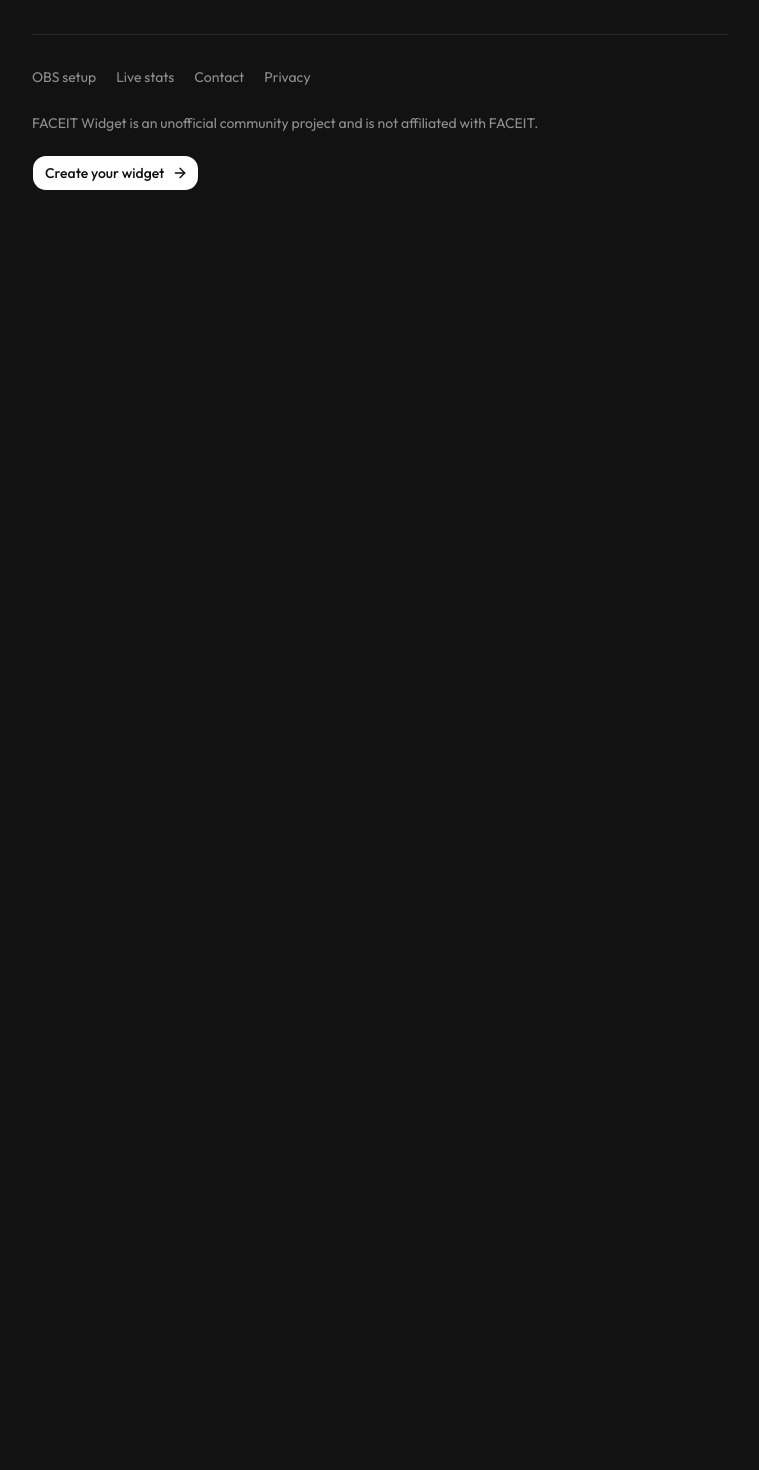
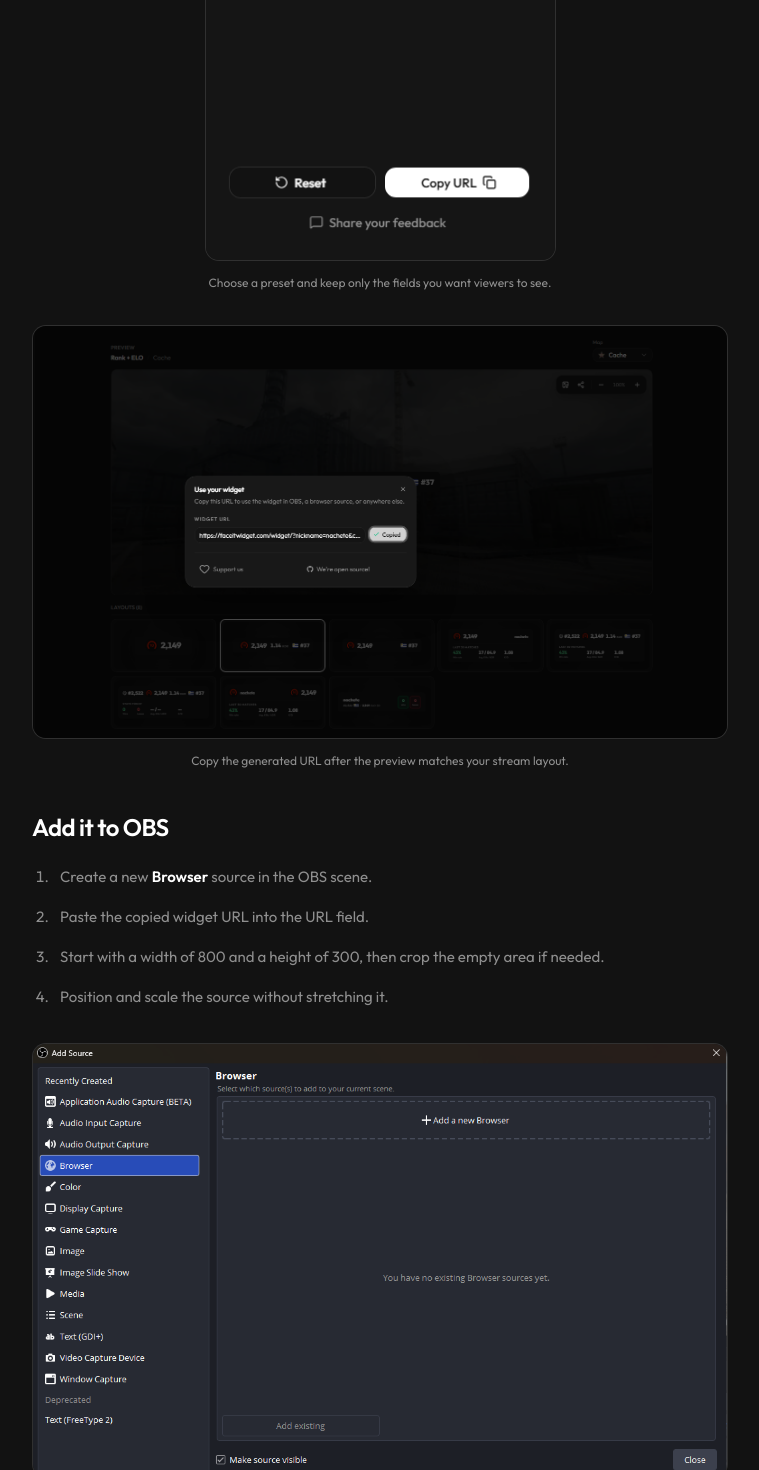
Before and after one commit to nachodeluca/faceitwidget, a Next.js app: page /faceit-widget-obs in a window 1280 px wide. Shown: the part 1330-2800 px from the top of the page, without its empty margins (260-1019 px from the left). Before the commit the page ends 1585 px from the top, so only its background shows below. Built offline with nearby package versions, Linux system fonts and the light colour scheme; no server answers.

Commit message:
docs: embed screenshots in setup guides

```diff
--- a/app/faceit-widget-obs/page.tsx
+++ b/app/faceit-widget-obs/page.tsx
@@ -1,6 +1,7 @@
 import type { Metadata } from "next"
 import Link from "next/link"
 
+import { GuideImage, GUIDE_IMAGES } from "@/components/guides/guide-image"
 import { GuidePage } from "@/components/guides/guide-page"
 import { createLandingMetadata, SITE_PATHS } from "@/lib/site-metadata"
 
@@ -25,6 +26,17 @@ export default function FaceitWidgetObsGuide() {
         <li>Select <strong>No background</strong> if the game should remain visible behind the overlay.</li>
         <li>Use <strong>Copy URL</strong> when the preview is ready.</li>
       </ol>
+      <GuideImage
+        image={GUIDE_IMAGES.builderSettings}
+        alt="FACEIT Widget builder settings with the Rank and ELO preset selected"
+        caption="Choose a preset and keep only the fields you want viewers to see."
+        compact
+      />
+      <GuideImage
+        image={GUIDE_IMAGES.copyUrl}
+        alt="Use your widget dialog showing the generated Browser source URL"
+        caption="Copy the generated URL after the preview matches your stream layout."
+      />
 
       <h2>Add it to OBS</h2>
       <ol>
@@ -33,6 +45,16 @@ export default function FaceitWidgetObsGuide() {
         <li>Start with a width of 800 and a height of 300, then crop the empty area if needed.</li>
         <li>Position and scale the source without stretching it.</li>
       </ol>
+      <GuideImage
+        image={GUIDE_IMAGES.addBrowserSource}
+        alt="OBS Add Source dialog with Browser selected"
+        caption="Add a Browser source to the scene where the overlay should appear."
+      />
+      <GuideImage
+        image={GUIDE_IMAGES.browserSettings}
+        alt="OBS Browser source properties with a FACEIT Widget URL and an 800 by 300 canvas"
+        caption="Paste the widget URL and start with an 800 × 300 Browser source."
+      />
       <p>
         Keep the browser source active if you want its values to update while it is outside the current scene. Read the{" "}
         <Link href={SITE_PATHS.liveFaceitStatsGuide}>live stats guide</Link> if you want to know what appears after a match.
@@ -42,6 +64,11 @@ export default function FaceitWidgetObsGuide() {
       <p>
         The No background option removes the widget surface, border, and shadow. Text and rank marks remain visible over the game. You do not need custom OBS CSS.
       </p>
+      <GuideImage
+        image={GUIDE_IMAGES.widgetOverlay}
+        alt="FACEIT rank and ELO widget displayed transparently over Counter-Strike 2 in OBS"
+        caption="The Browser source stays transparent around the widget."
+      />
 
       <h2>If the widget does not update</h2>
       <ul>
--- a/app/live-faceit-stats/page.tsx
+++ b/app/live-faceit-stats/page.tsx
@@ -1,6 +1,7 @@
 import type { Metadata } from "next"
 import Link from "next/link"
 
+import { GuideImage, GUIDE_IMAGES } from "@/components/guides/guide-image"
 import { GuidePage } from "@/components/guides/guide-page"
 import { createLandingMetadata, SITE_PATHS } from "@/lib/site-metadata"
 
@@ -22,6 +23,11 @@ export default function LiveFaceitStatsGuide() {
       <p>
         The widget can show FACEIT ELO, skill level, leaderboard position, country rank, lifetime K/D, today&apos;s record, and averages from the latest 30 completed matches.
       </p>
+      <GuideImage
+        image={GUIDE_IMAGES.liveStats}
+        alt="Rich Profile preset showing FACEIT ELO, country rank, K/D, and statistics from the latest 30 matches"
+        caption="Rich Profile combines rank data with recent match averages in one overlay."
+      />
 
       <h2>When a match finishes</h2>
       <p>
--- /dev/null
+++ b/components/guides/guide-image.tsx
@@ -0,0 +1,39 @@
+import Image from "next/image"
+
+import { cn } from "@/lib/utils"
+
+export const GUIDE_IMAGES = {
+  builderSettings: { src: "/guides/faceit-widget-builder-settings.png", width: 351, height: 910 },
+  copyUrl: { src: "/guides/faceit-widget-copy-url.png", width: 1538, height: 913 },
+  liveStats: { src: "/guides/live-stats-rich-profile.png", width: 1892, height: 915 },
+  addBrowserSource: { src: "/guides/obs-add-browser-source.png", width: 1039, height: 649 },
+  browserSettings: { src: "/guides/obs-browser-source-settings.png", width: 1273, height: 991 },
+  widgetOverlay: { src: "/guides/obs-widget-overlay.png", width: 1278, height: 991 },
+} as const
+
+type GuideImageProps = {
+  image: (typeof GUIDE_IMAGES)[keyof typeof GUIDE_IMAGES]
+  alt: string
+  caption: string
+  compact?: boolean
+}
+
+export function GuideImage({ image, alt, caption, compact = false }: GuideImageProps) {
+  return (
+    <figure className={cn("my-8", compact && "mx-auto max-w-[351px]")}>
+      <div className="overflow-hidden rounded-lg border border-border bg-card">
+        <Image
+          src={image.src}
+          alt={alt}
+          width={image.width}
+          height={image.height}
+          sizes={compact ? "351px" : "(min-width: 768px) 696px, calc(100vw - 40px)"}
+          className="block h-auto w-full"
+        />
+      </div>
+      <figcaption className="mt-3 text-center text-xs leading-5 text-muted-foreground">
+        {caption}
+      </figcaption>
+    </figure>
+  )
+}
```
Also changed, not shown: 2 other files (tests, documents, lock files or other folders).
